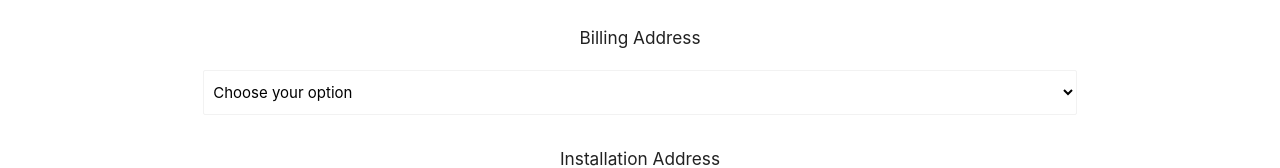
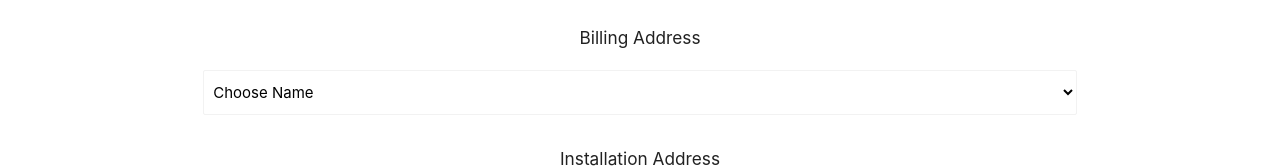
Before and after one commit to sing5745/Goeasy-sia-frontend, a React (Create React App) app: page /excel-form in a window 1280 px wide. Shown: the part 183-351 px from the top of the page. Built offline with nearby package versions, Linux system fonts and the light colour scheme.

Commit message:
state added

```diff
--- a/src/components/form/ExcelForm.js
+++ b/src/components/form/ExcelForm.js
@@ -11,7 +11,8 @@ export default class ExcelForm extends React.Component
             telephone: " ",
             address: " ",
             city: " ",
-            postal: " "
+            postal: " ",
+            callCenter: null
         }
     }
 
@@ -51,7 +52,7 @@ export default class ExcelForm extends React.Component
                                     <h6 className="center-align">Billing Address</h6>
                                     <div className="input-field col s12 center-align">
                                             <select className="browser-default">
-                                                <option value="">Choose your option</option>
+                                                <option value="">Choose Name</option>
                                                 <option value="1">Easyfinancial</option>
                                                 <option value="2">Easyhome</option>
                                                 <option value="Ho">Head Office</option>
@@ -102,16 +103,6 @@ export default class ExcelForm extends React.Component
                                                         <input id="callCenter" type="number" onChange={this.handleChange}  className="validate" />
                                                         <label for="callCenter">Call Center Software-ACD Agent & Reporting Bundle:</label>
                                                 </div>
-                                                {/* <div className="input-field col s4">
-
-                                                        <input id="postal" type="tel" className="validate" />
-                                                        <label for="postal">Postal</label>
-                                                </div>
-                                                <div className="input-field col s4">
-
-                                                        <input id="fax" type="tel" className="validate" />
-                                                        <label for="fax">Fax number</label>
-                                                </div> */}
                                         </div>
                                         <div className="row">
                                             <h6 className="center-align">Branches</h6>
```
